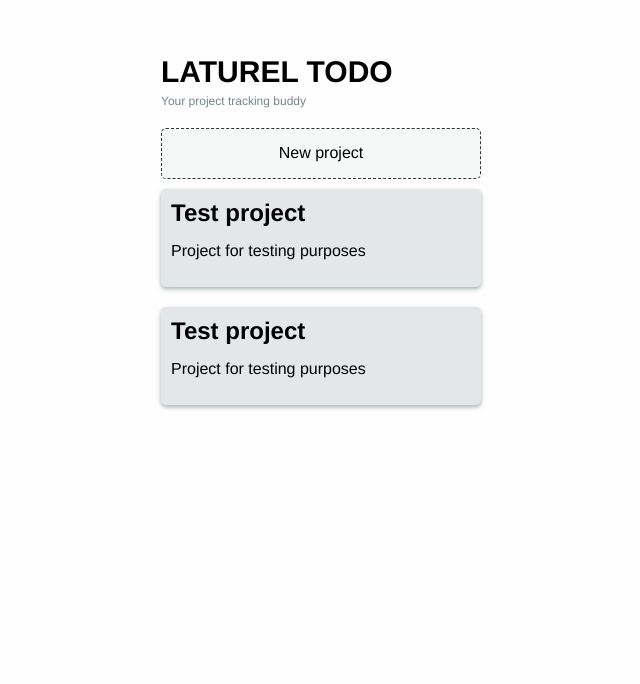
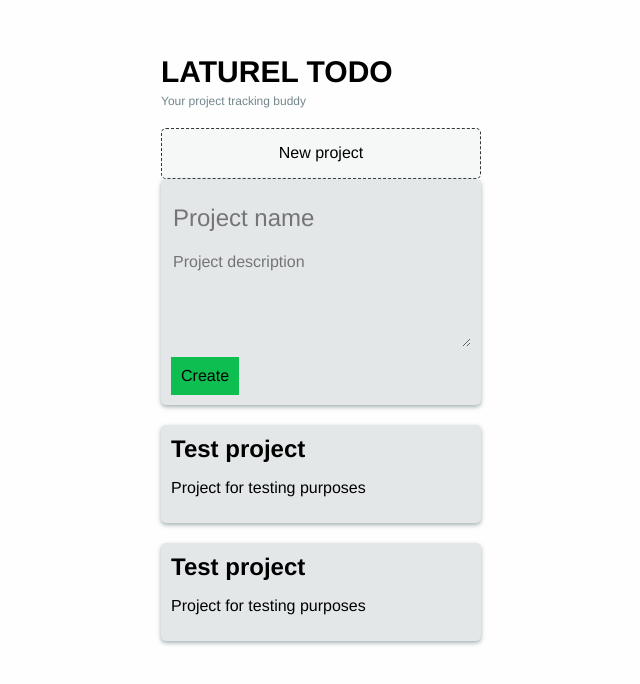
Before and after one commit to Zigelzi/laturel-todo-spa, a Vue app: page / in a window 1280 px wide. Shown: the top 684 px of the page, without its empty margins (319-959 px from the left). Built offline with nearby package versions, Linux system fonts and the light colour scheme; no server answers.

Commit message:
Add NewProject component and input styling

```diff
--- a/src/assets/css/style.css
+++ b/src/assets/css/style.css
@@ -359,6 +359,10 @@ html {
   margin: 0;
 }
 
+.hidden {
+  display: none;
+}
+
 .project-list {
   margin-top: 10px;
 }
@@ -377,6 +381,26 @@ html {
 }
 .project-card:hover {
   box-shadow: 0px 2px 8px rgba(143, 158, 163, 0.8);
+}
+.project-card #project-name,
+.project-card #project-description {
+  width: 100%;
+  box-sizing: border-box;
+  margin: 5px 0;
+  background: none;
+  border: none;
+}
+.project-card #project-name::after,
+.project-card #project-description::after {
+  content: "";
+  height: 1px;
+  background-color: #1484B8;
+}
+.project-card #project-name {
+  font-size: 24px;
+  border: none;
+  padding-top: 10px;
+  padding-bottom: 10px;
 }
 
 .project-card-title {
--- a/src/assets/scss/_general.scss
+++ b/src/assets/scss/_general.scss
@@ -13,3 +13,7 @@
     color: $gray-500;
     margin: 0;
 }
+
+.hidden {
+    display: none;
+}
--- a/src/assets/scss/components/_project.scss
+++ b/src/assets/scss/components/_project.scss
@@ -17,6 +17,50 @@
     &:hover {
         box-shadow: 0px 2px 8px rgba($gray-400, 0.8);
     }
+
+    #project-name,
+    #project-description {
+        width: 100%;
+        box-sizing: border-box;
+        margin: 5px 0;
+        background: none;
+        border: none;
+        position: relative;
+        transition: all .12s ease;
+
+
+    }
+
+    #project-name {
+        font-size: $text-24;
+        border: none;
+        padding-top: 10px;
+        padding-bottom: 10px;
+    }
+}
+
+.input-field {
+    position: relative;
+    display: block;
+
+    input:focus,
+    textarea:focus {
+        + .input-border {
+            transform: scaleX(1);
+        }
+    }
+
+    .input-border {
+        position: absolute;
+        bottom: 0;
+        left: 0;
+        height: 2px;
+        width: 100%;
+        background: $primary-blue-500;
+        transform: scaleX(0);
+        transform-origin: 0 0;
+        transition: all .15s ease;
+    }
 }
 
 .project-card-title {
--- /dev/null
+++ b/src/components/NewProject.vue
@@ -0,0 +1,21 @@
+<template>
+  <div class="project-card rounded-border-5">
+    <label for="project-name" class="input-field">
+      <input type="text" id="project-name" placeholder="Project name" />
+      <span class="input-border"></span>
+    </label>
+
+    <label for="project-description" class="input-field"
+      ><textarea
+        name="project-description"
+        id="project-description"
+        cols="25"
+        rows="5"
+        placeholder="Project description"
+      ></textarea>
+      <span class="input-border"></span
+    ></label>
+
+    <button class="btn btn-primary">Create</button>
+  </div>
+</template>
--- a/src/views/Index.vue
+++ b/src/views/Index.vue
@@ -3,6 +3,7 @@
     <div class="new-project rounded-border-5">
       New project
     </div>
+    <NewProject />
     <div class="project-list">
       <ProjectCard
         v-for="project in projects"
@@ -16,9 +17,10 @@
 //eslint-disable-next-line
 import axios from "axios";
 import ProjectCard from "@/components/ProjectCard";
+import NewProject from "@/components/NewProject";
 
 export default {
-  components: { ProjectCard },
+  components: { ProjectCard, NewProject },
   data() {
     return {
       projects: [
```
Also changed, not shown: 1 other file (tests, documents, lock files or other folders).
